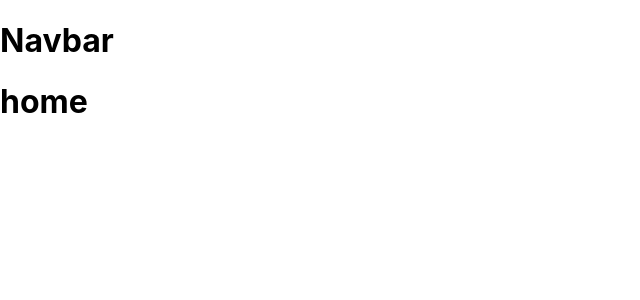
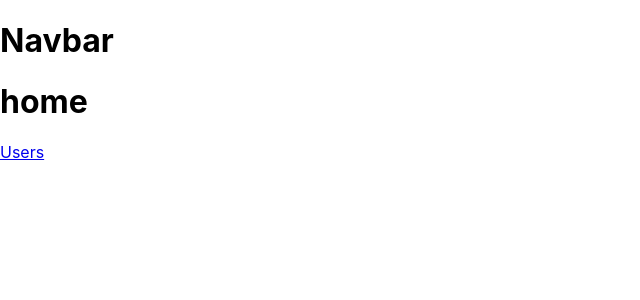
Before and after one commit to crmgunter/mtg-deckbuilder, a React (Create React App) app in the folder client/: page / in a window 1280 px wide. Shown: the top 300 px of the page, without its empty margins (0-640 px from the left). Built offline with nearby package versions, Linux system fonts and the light colour scheme.

Commit message:
heroku push

```diff
--- a/client/src/components/Home.js
+++ b/client/src/components/Home.js
@@ -1,10 +1,12 @@
 import React, { Component } from 'react';
+import { Link } from 'react-router-dom'
 
 class Home extends Component {
     render() {
         return (
             <div>
                 <h1>home</h1>
+                <Link to='/users'>Users</Link>
             </div>
         );
     }
```
